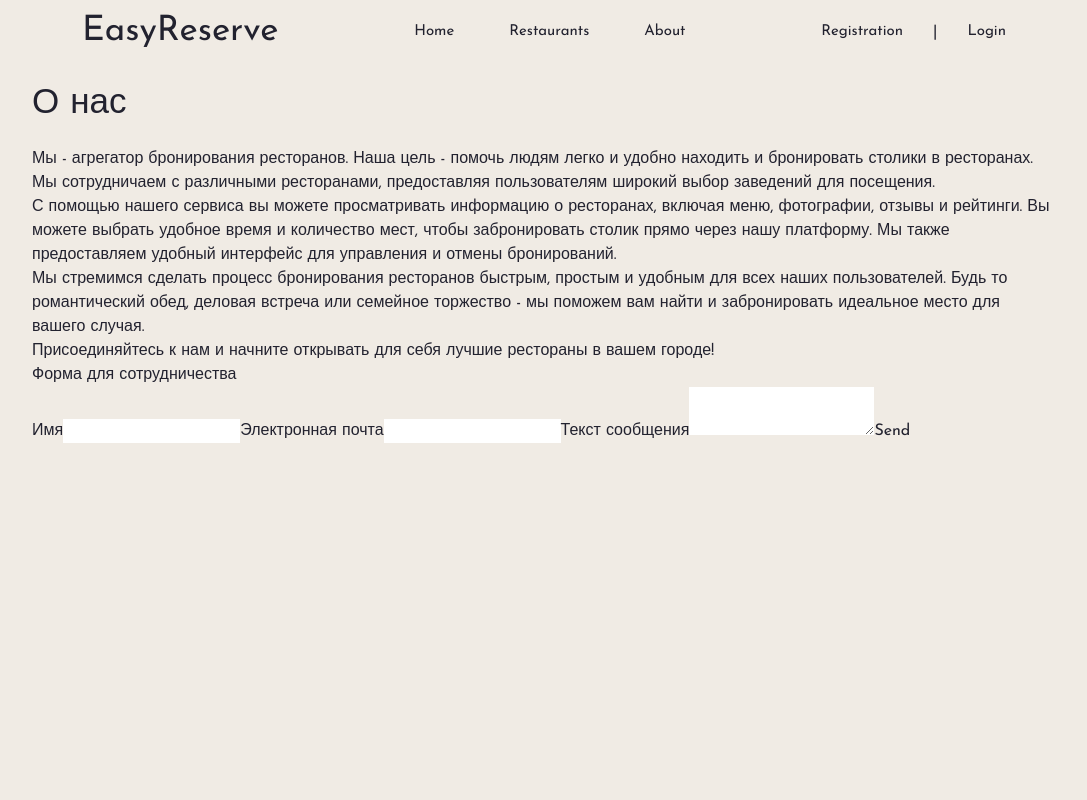
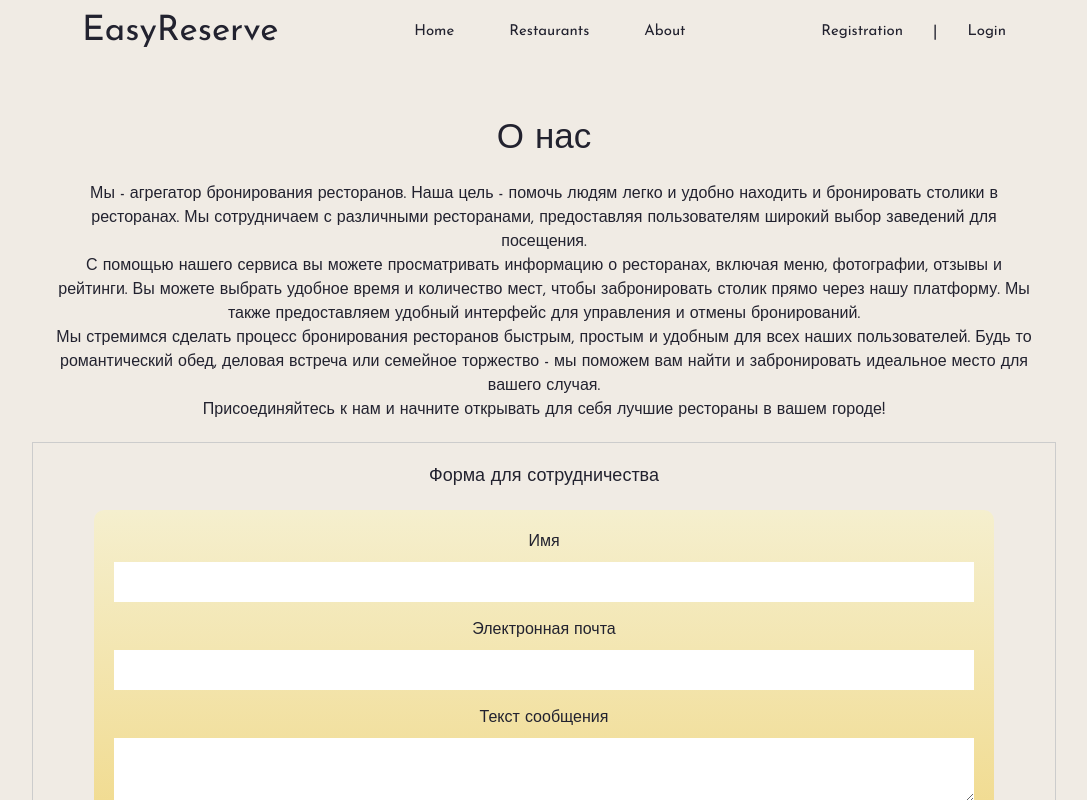
Before and after one commit to awakha/EasyReserve, a React (Vite) app in the folder client/: page /about in a window 1280 px wide. Shown: the top 800 px of the page, without its empty margins (96-1183 px from the left). Built offline with nearby package versions, Linux system fonts and the light colour scheme; no server answers.

Commit message:
styleAboutProfile

```diff
--- /dev/null
+++ b/client/src/components/FormComponent/FormComponent.module.css
@@ -0,0 +1,56 @@
+form {
+  display: flex;
+  flex-direction: column;
+  align-items: center;
+  width: 900px;
+  margin: 0 auto;
+  background: linear-gradient(
+    #f5efce,
+    #f0d680
+  );
+  padding: 20px;
+  border-radius: 10px;
+}
+
+label {
+  margin-bottom: 8px;
+}
+
+input,
+textarea {
+  width: 100%;
+  padding: 8px;
+  margin-bottom: 16px;
+  box-sizing: border-box;
+}
+
+input[type="submit"] {
+  background-color: #afa04c;
+  color: white;
+  cursor: pointer;
+  width: 100px;
+  border-radius: 5px;
+}
+
+input[type="submit"]:hover {
+  background-color: #45a049;
+}
+
+.messageContainer {
+  margin-top: 16px;
+  text-align: center;
+}
+
+.messageContainer p {
+  margin-bottom: 8px;
+}
+
+.messageContainer button {
+  background-color: #4caf50;
+  color: white;
+  cursor: pointer;
+}
+
+.messageContainer button:hover {
+  background-color: #45a049;
+}
--- a/client/src/components/FormComponent/FormComponent.tsx
+++ b/client/src/components/FormComponent/FormComponent.tsx
@@ -1,5 +1,6 @@
 import React, { useRef, useState } from "react";
 import emailjs from "@emailjs/browser";
+import style from "./FormComponent.module.css";
 
 export const FormComponent = () => {
   const form = useRef();
@@ -28,17 +29,17 @@ export const FormComponent = () => {
   };
 
   return (
-    <form ref={form} onSubmit={sendEmail}>
+    <form ref={form} onSubmit={sendEmail} className={style.form}>
       <label>Имя</label>
       <input type="text" name="user_name" />
       <label>Электронная почта</label>
       <input type="email" name="user_email" />
       <label>Текст сообщения</label>
       <textarea name="message" />
-      <input type="submit" value="Send" />
+      <input type="submit" value="Отправить" />
 
       {isSubmitted && (
-        <div>
+        <div className={style.messageContainer}>
           <p>Сообщение отправлено!</p>
           <button onClick={() => setIsSubmitted(false)}>Закрыть</button>
         </div>
--- a/client/src/components/SearchBar/SearchBar.module.css
+++ b/client/src/components/SearchBar/SearchBar.module.css
@@ -16,8 +16,8 @@
 
 .SearchBar {
     width: 100%;
-    margin-top: 20px;
-    margin-bottom: 20px;
+    margin-top: 30px;
+    margin-bottom: 30px;
 }
 
 Select:focus-within {
--- a/client/src/components/SearchBar/SearchBar.tsx
+++ b/client/src/components/SearchBar/SearchBar.tsx
@@ -7,31 +7,31 @@ import axios from "axios";
 const options: SelectProps["options"] = [
   {
     label: "China",
-    value: "china",
+    value: "international",
     emoji: "🇨🇳",
     desc: "China (中国)",
   },
   {
     label: "RUS",
-    value: "Russia",
+    value: "russian",
     emoji: "🇷🇺",
     desc: "RUS (Россия)",
   },
   {
     label: "Japan",
-    value: "japan",
+    value: "international",
     emoji: "🇯🇵",
     desc: "Japan (日本)",
   },
   {
     label: "French",
-    value: "France",
+    value: "international",
     emoji: "🇫🇷",
     desc: "French (France)",
   },
   {
     label: "Italy",
-    value: "Italy",
+    value: "international",
     emoji: "🇮🇹",
     desc: "Italy (Italia)",
   },
@@ -41,7 +41,7 @@ const SearchBar: React.FC = ({ setRestaurant }) => {
   const handleChange = (value: string[]) => {
     axios
       .post(
-        "http://localhost:3000/api/search",
+        "http://localhost:3000/api/map/search",
         { countries: value },
         {
           headers: {
@@ -60,8 +60,7 @@ const SearchBar: React.FC = ({ setRestaurant }) => {
   return (
     <Select
       mode="multiple"
-      placeholder="select one country"
-      defaultValue={["Russia"]}
+      placeholder="выбери кухню какой страны, ты хотел бы найти"
       onChange={handleChange}
       optionLabelProp="label"
       options={options}
--- a/client/src/components/mapComponent/MapComponent.tsx
+++ b/client/src/components/mapComponent/MapComponent.tsx
@@ -7,7 +7,7 @@ import setupCache from 'axios';
 export default function Maps() {
   const defaultState = {
     center: [55.751574, 37.573856],
-    zoom: 13,
+    zoom: 14,
   };
 
   const placemarks = [
--- a/client/src/components/pages/AboutPage/AboutPage.module.css
+++ b/client/src/components/pages/AboutPage/AboutPage.module.css
@@ -0,0 +1,21 @@
+.content {
+  text-align: center;
+}
+
+.formContainer {
+  display: flex;
+  flex-direction: column;
+  align-items: center;
+  border: 1px solid #ccc;
+  padding: 20px;
+  margin-top: 20px;
+}
+
+.h2 {
+  margin-bottom: 20px;
+  font-size: large;
+}
+
+.title {
+  margin-top: 50px;
+}
--- a/client/src/components/pages/AboutPage/AboutPage.tsx
+++ b/client/src/components/pages/AboutPage/AboutPage.tsx
@@ -7,14 +7,14 @@ const AboutPage: React.FC = () => {
   return (
     <CustomLayout>
       <div className={style.content}>
-        <h1>О нас</h1>
+        <h1 className={style.title}>О нас</h1>
         <p>Мы - агрегатор бронирования ресторанов. Наша цель - помочь людям легко и удобно находить и бронировать столики в ресторанах. Мы сотрудничаем с различными ресторанами, предоставляя пользователям широкий выбор заведений для посещения.</p>
         <p>С помощью нашего сервиса вы можете просматривать информацию о ресторанах, включая меню, фотографии, отзывы и рейтинги. Вы можете выбрать удобное время и количество мест, чтобы забронировать столик прямо через нашу платформу. Мы также предоставляем удобный интерфейс для управления и отмены бронирований.</p>
         <p>Мы стремимся сделать процесс бронирования ресторанов быстрым, простым и удобным для всех наших пользователей. Будь то романтический обед, деловая встреча или семейное торжество - мы поможем вам найти и забронировать идеальное место для вашего случая.</p>
         <p>Присоединяйтесь к нам и начните открывать для себя лучшие рестораны в вашем городе!</p>
       </div>
       <div className={style.formContainer}>
-        <h2>Форма для сотрудничества</h2>
+        <h2 className={style.h2}>Форма для сотрудничества</h2>
         <FormComponent />
       </div>
     </CustomLayout>
--- a/client/src/components/pages/ProfilePage/ProfilePage.module.css
+++ b/client/src/components/pages/ProfilePage/ProfilePage.module.css
@@ -0,0 +1,41 @@
+.profile {
+  text-align: center;
+}
+
+.reservationContainer {
+  border: 2px solid #ccc;
+  border-radius: 10px;
+  padding: 20px;
+  background: linear-gradient(#f5f5f5, #e0e0e0);
+  margin: 20px auto;
+  max-width: 600px;
+}
+
+.reservationContainer h3 {
+  font-size: 24px;
+  margin-bottom: 10px;
+}
+
+.reservationInfo {
+  margin-bottom: 15px;
+}
+
+.cancelButton {
+  background-color: #ff0000;
+  color: #fff;
+  padding: 10px 20px;
+  border: none;
+  border-radius: 5px;
+  cursor: pointer;
+  width: 200px;
+}
+
+.cancelButton:hover {
+  background-color: #cc0000;
+}
+
+.title {
+    margin-top: 100px;
+    margin-bottom: 50px;
+    font-size: large;
+}
--- a/client/src/components/pages/ProfilePage/ProfilePage.tsx
+++ b/client/src/components/pages/ProfilePage/ProfilePage.tsx
@@ -22,8 +22,12 @@ const ProfilePage: React.FC = () => {
 
   const cancelReservation = async (reservationId) => {
     try {
-      await authorizedAxiosInstance.delete(`http://localhost:3000/api/profile/${reservationId}`);
-      setReservation((prevReservation) => prevReservation.filter((reserv) => reserv.id !== reservationId));
+      await authorizedAxiosInstance.delete(
+        `http://localhost:3000/api/profile/${reservationId}`
+      );
+      setReservation((prevReservation) =>
+        prevReservation.filter((reserv) => reserv.id !== reservationId)
+      );
     } catch (error) {
       console.log(error);
     }
@@ -32,16 +36,23 @@ const ProfilePage: React.FC = () => {
   return (
     <CustomLayout>
       <div className={style.profile}>
-        <h2>Профиль пользователя, {user?.username}</h2>
+        <h2 className={style.title}>Профиль пользователя, {user?.username}</h2>
         {reservation ? (
           reservation.map((reserv) => (
-            <div key={reserv.id}>
+            <div key={reserv.id} className={style.reservationContainer}>
               <h3>Твой забронированный ресторан:</h3>
-              <p>Ресторан: {reserv.restId}</p>
-              <p>Дата: {reserv.date}</p>
-              <p>Время: {reserv.startTime}</p>
-              <p>Количество гостей: {reserv.guestsCount}</p>
-              <button onClick={() => cancelReservation(reserv.id)}>Отменить бронирование</button>
+              <div className={style.reservationInfo}>
+                <p>Ресторан: {reserv["Restaurant.name"]}</p>
+                <p>Дата: {reserv.date}</p>
+                <p>Время: {reserv.startTime}</p>
+                <p>Количество гостей: {reserv.guestsCount}</p>
+              </div>
+              <button
+                className={style.cancelButton}
+                onClick={() => cancelReservation(reserv.id)}
+              >
+                Отменить бронирование
+              </button>
             </div>
           ))
         ) : (
--- a/client/src/components/pages/restaurant/RestaurantPage.module.css
+++ b/client/src/components/pages/restaurant/RestaurantPage.module.css
@@ -11,10 +11,18 @@
 
 .imageContainer {
   width: 500px;
-  margin-right: 20px;
+  margin-right: 10px;
   margin-bottom: 30px;
 }
 
 .descriptionContainer {
+  display: flex;
   flex: 1;
+  align-items: center;
+  justify-content: center;
 }
+
+p {
+  margin-left: 20px;
+  margin-right: 20px;
+}
```
Also changed, not shown: 2 other files (tests, documents, lock files or other folders).
